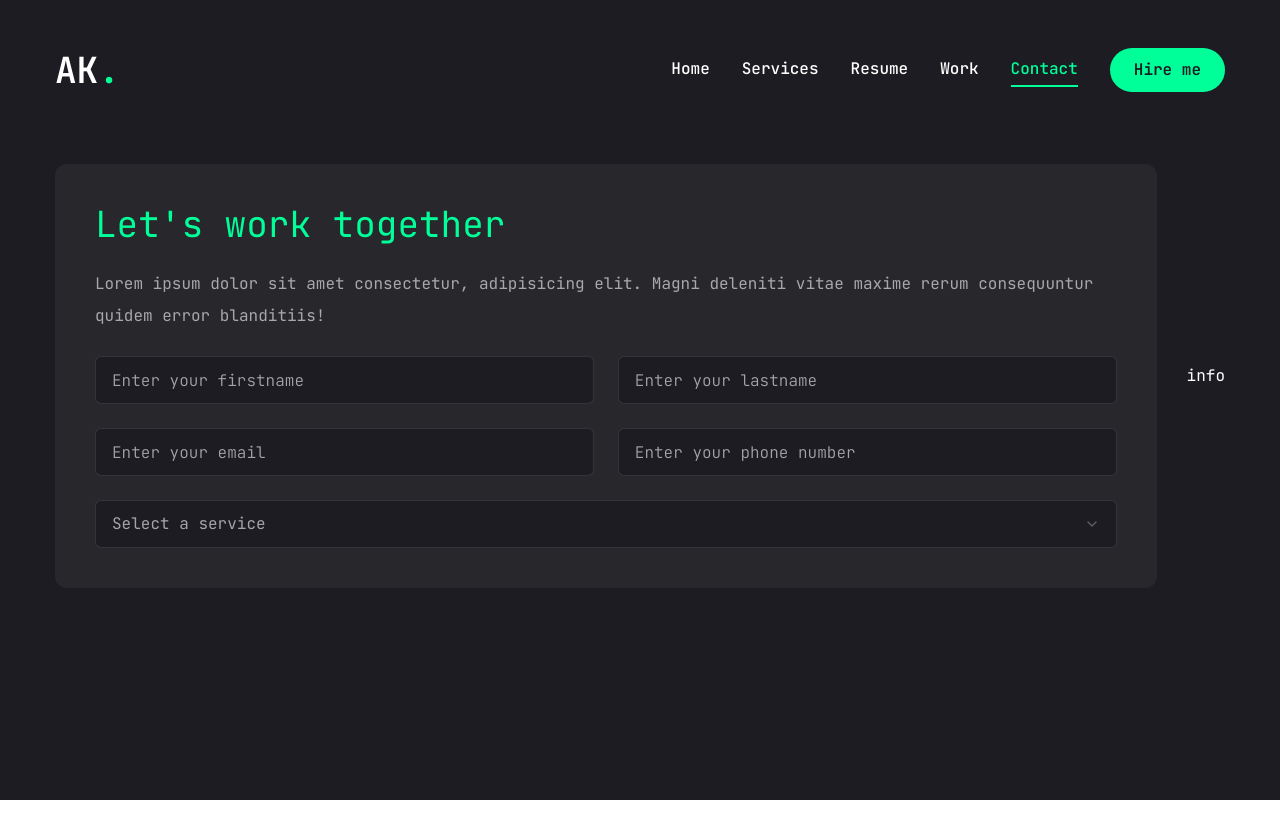
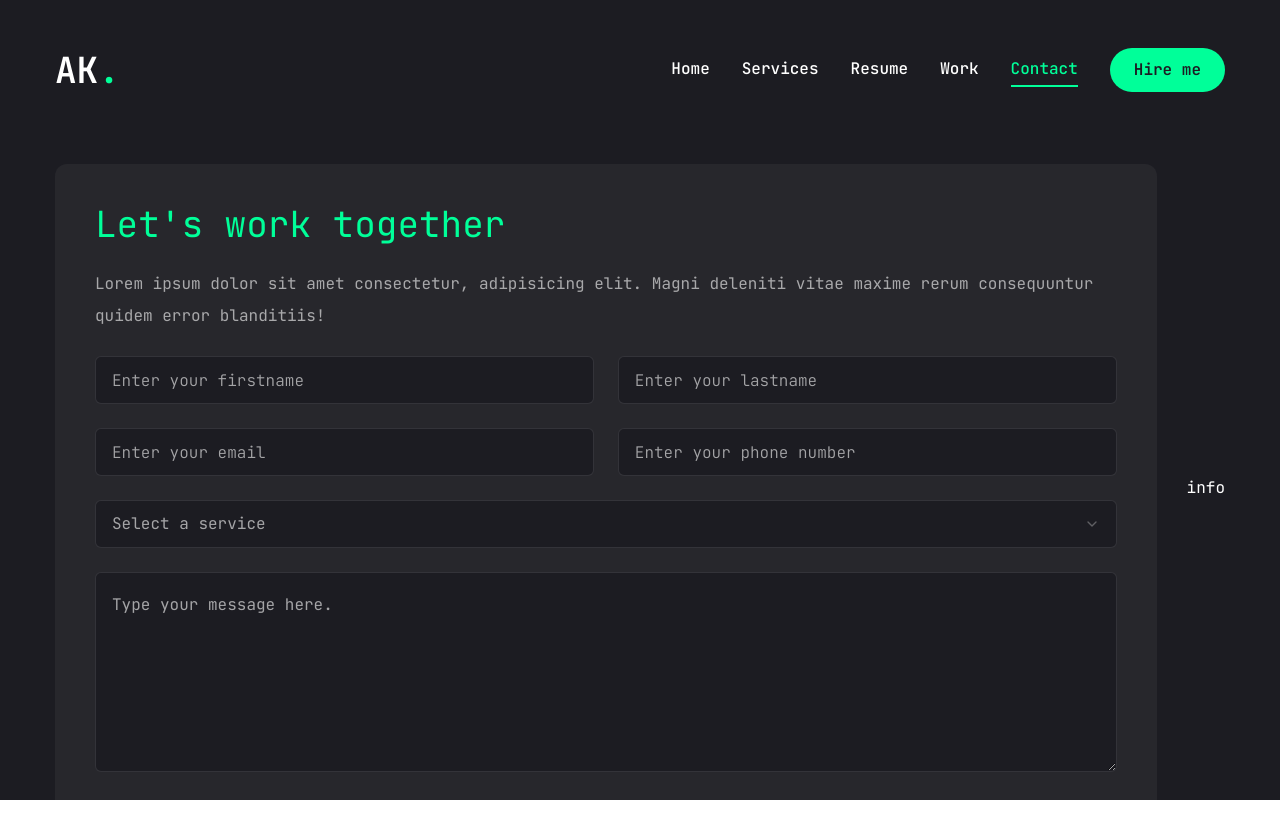
Before and after one commit to kodaliakhil/portfolio, a Next.js app: page /contact in a window 1280 px wide. Before the commit the page ends 800 px from the top, so only its background shows below. Built offline with nearby package versions, Linux system fonts and the light colour scheme.

Commit message:
contact form text area changes

```diff
--- a/app/contact/page.jsx
+++ b/app/contact/page.jsx
@@ -73,6 +73,8 @@
                   </SelectGroup>
                 </SelectContent>
               </Select>
+              {/* textarea */}
+              <Textarea className="h-[200px]" placeholder="Type your message here." />
             </form>
           </div>
           {/* info */}
--- a/components/ui/textarea.jsx
+++ b/components/ui/textarea.jsx
@@ -6,7 +6,7 @@
   return (
     (<textarea
       className={cn(
-        "flex min-h-[80px] w-full rounded-md border border-slate-200 bg-white px-3 py-2 text-sm ring-offset-white placeholder:text-slate-500 focus-visible:outline-none focus-visible:ring-2 focus-visible:ring-slate-950 focus-visible:ring-offset-2 disabled:cursor-not-allowed disabled:opacity-50 dark:border-slate-800 dark:bg-slate-950 dark:ring-offset-slate-950 dark:placeholder:text-slate-400 dark:focus-visible:ring-slate-300",
+        "flex min-h-[80px] w-full rounded-md border border-white/10 bg-primary px-4 py-5 text-base placeholder:text-white/60 focus-visible:outline-none focus-visible:ring-1 focus-visible:ring-accent focus-visible:ring-offset-0 disabled:cursor-not-allowed disabled:opacity-50",
         className
       )}
       ref={ref}
```
